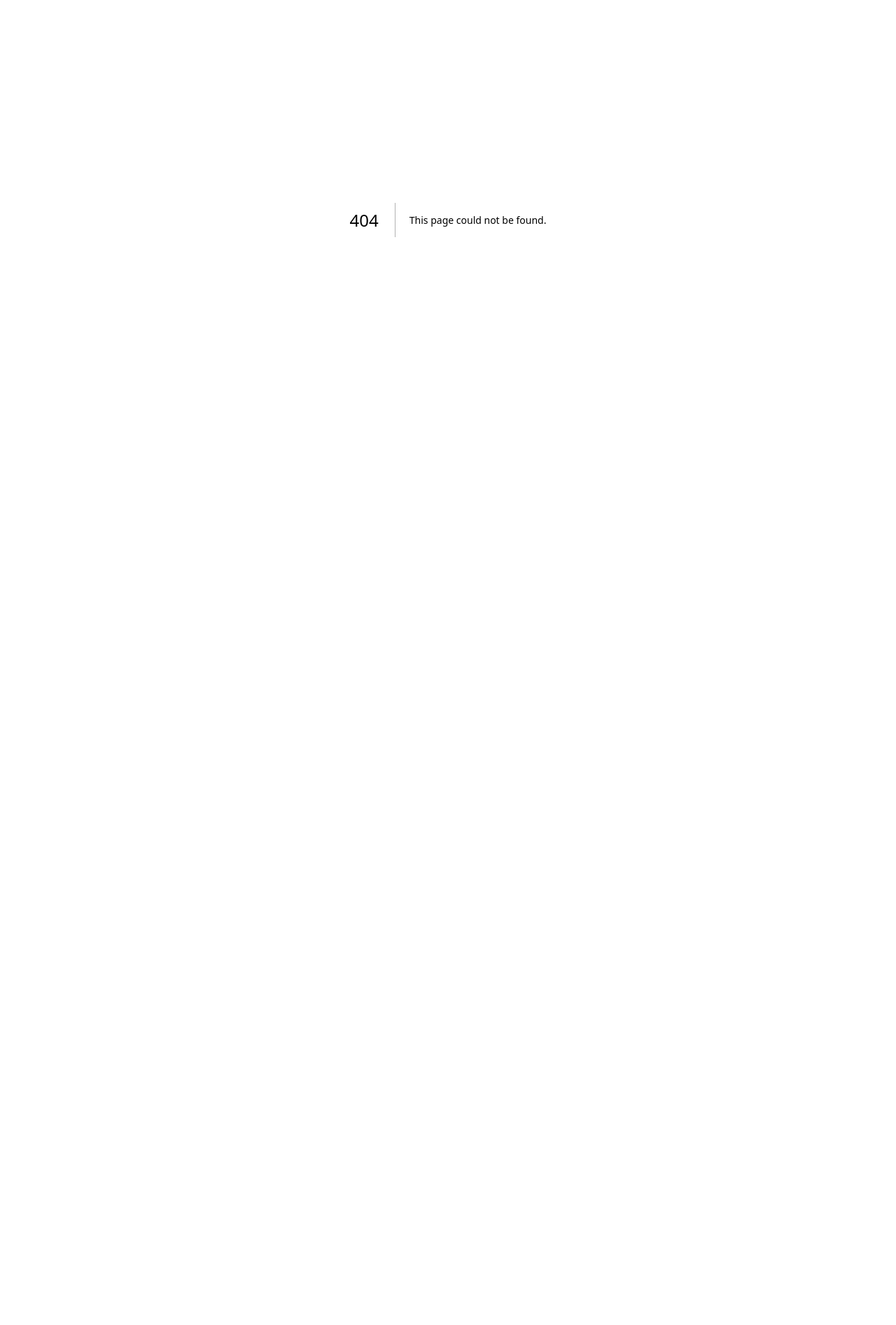
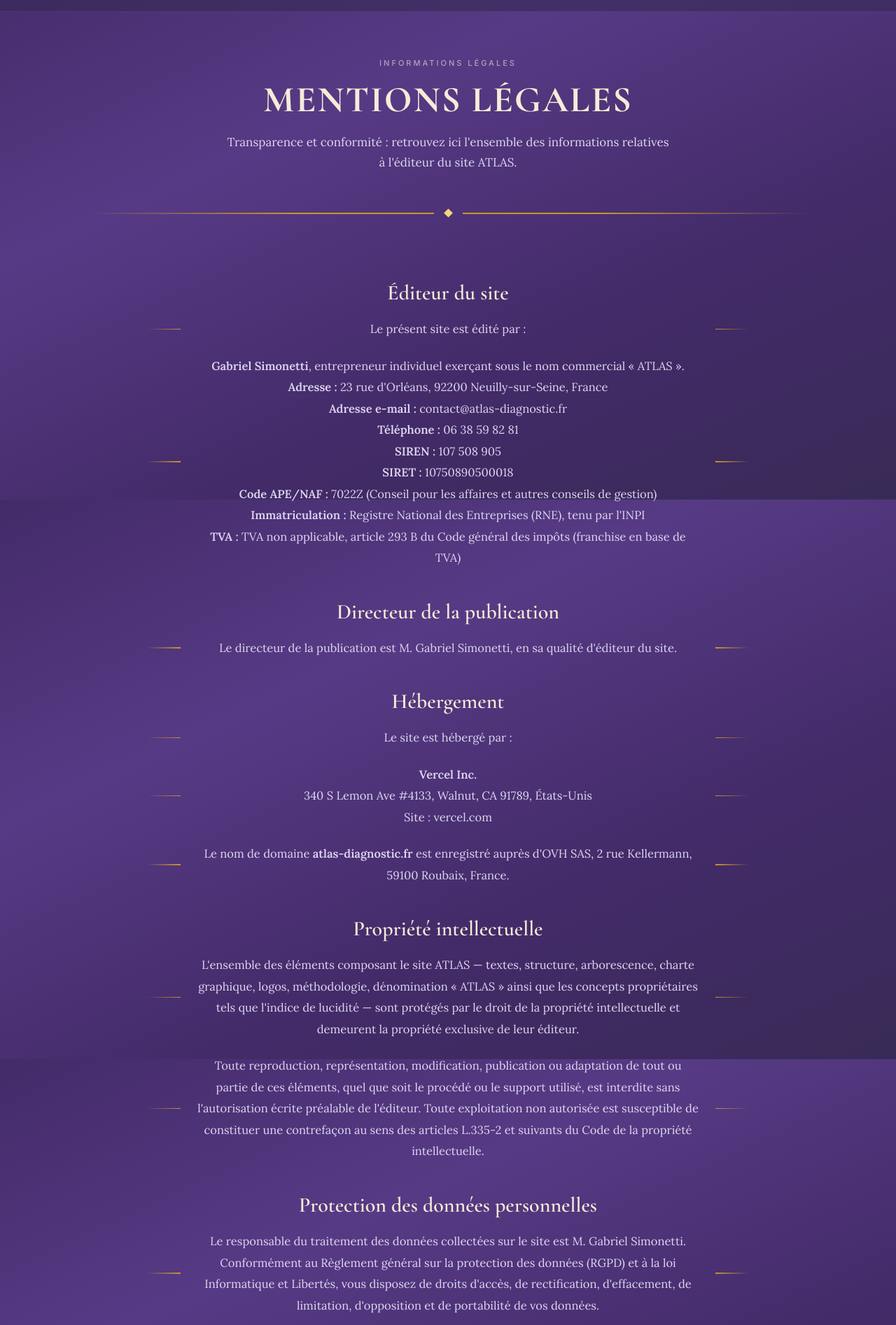
Before and after one commit to gabrielsimonetti62-hub/atlas-diagnostic, a Next.js app: page /mentions-legales in a window 1280 px wide. Before the commit this address had no page. Shown: the part 86-1980 px from the top of the page at 70% size. Before the commit the page ends 800 px from the top, so only its background shows below. Built offline with nearby package versions, Linux system fonts and the light colour scheme.

Commit message:
Create page.js

```diff
--- /dev/null
+++ b/app/mentions-legales/page.js
@@ -0,0 +1,79 @@
+import { Nav, Footer, GoldSep } from "../components";
+
+export const metadata = {
+  title: "Mentions légales — ATLAS",
+  description: "Mentions légales du site ATLAS : éditeur, hébergeur, propriété intellectuelle et protection des données personnelles.",
+};
+
+function Para({ children }) {
+  return (
+    <div className="apropos-para">
+      <p>{children}</p>
+    </div>
+  );
+}
+
+export default function MentionsLegales() {
+  return (
+    <>
+      <Nav />
+      <div className="container">
+        <section className="page-header">
+          <div className="section-label">Informations l&eacute;gales</div>
+          <h1>Mentions l&eacute;gales</h1>
+          <p className="section-intro">Transparence et conformit&eacute; : retrouvez ici l&apos;ensemble des informations relatives &agrave; l&apos;&eacute;diteur du site ATLAS.</p>
+        </section>
+      </div>
+      <div className="container"><GoldSep /></div>
+      <div className="container">
+        <section className="section apropos-body" style={{ paddingTop: "40px" }}>
+
+          <h2>&Eacute;diteur du site</h2>
+          <Para>Le pr&eacute;sent site est &eacute;dit&eacute; par&nbsp;:</Para>
+          <Para>
+            <strong>Gabriel Simonetti</strong>, entrepreneur individuel exer&ccedil;ant sous le nom commercial &laquo;&nbsp;ATLAS&nbsp;&raquo;.<br />
+            <strong>Adresse&nbsp;:</strong> 23 rue d&apos;Orl&eacute;ans, 92200 Neuilly-sur-Seine, France<br />
+            <strong>Adresse e-mail&nbsp;:</strong> contact@atlas-diagnostic.fr<br />
+            <strong>T&eacute;l&eacute;phone&nbsp;:</strong> 06 38 59 82 81<br />
+            <strong>SIREN&nbsp;:</strong> 107 508 905<br />
+            <strong>SIRET&nbsp;:</strong> 10750890500018<br />
+            <strong>Code APE/NAF&nbsp;:</strong> 7022Z (Conseil pour les affaires et autres conseils de gestion)<br />
+            <strong>Immatriculation&nbsp;:</strong> Registre National des Entreprises (RNE), tenu par l&apos;INPI<br />
+            <strong>TVA&nbsp;:</strong> TVA non applicable, article 293 B du Code g&eacute;n&eacute;ral des imp&ocirc;ts (franchise en base de TVA)
+          </Para>
+
+          <h2>Directeur de la publication</h2>
+          <Para>Le directeur de la publication est M. Gabriel Simonetti, en sa qualit&eacute; d&apos;&eacute;diteur du site.</Para>
+
+          <h2>H&eacute;bergement</h2>
+          <Para>Le site est h&eacute;berg&eacute; par&nbsp;:</Para>
+          <Para>
+            <strong>Vercel Inc.</strong><br />
+            340 S Lemon Ave #4133, Walnut, CA 91789, &Eacute;tats-Unis<br />
+            Site&nbsp;: vercel.com
+          </Para>
+          <Para>Le nom de domaine <strong>atlas-diagnostic.fr</strong> est enregistr&eacute; aupr&egrave;s d&apos;OVH SAS, 2 rue Kellermann, 59100 Roubaix, France.</Para>
+
+          <h2>Propri&eacute;t&eacute; intellectuelle</h2>
+          <Para>L&apos;ensemble des &eacute;l&eacute;ments composant le site ATLAS &mdash; textes, structure, arborescence, charte graphique, logos, m&eacute;thodologie, d&eacute;nomination &laquo;&nbsp;ATLAS&nbsp;&raquo; ainsi que les concepts propri&eacute;taires tels que l&apos;indice de lucidit&eacute; &mdash; sont prot&eacute;g&eacute;s par le droit de la propri&eacute;t&eacute; intellectuelle et demeurent la propri&eacute;t&eacute; exclusive de leur &eacute;diteur.</Para>
+          <Para>Toute reproduction, repr&eacute;sentation, modification, publication ou adaptation de tout ou partie de ces &eacute;l&eacute;ments, quel que soit le proc&eacute;d&eacute; ou le support utilis&eacute;, est interdite sans l&apos;autorisation &eacute;crite pr&eacute;alable de l&apos;&eacute;diteur. Toute exploitation non autoris&eacute;e est susceptible de constituer une contrefa&ccedil;on au sens des articles L.335-2 et suivants du Code de la propri&eacute;t&eacute; intellectuelle.</Para>
+
+          <h2>Protection des donn&eacute;es personnelles</h2>
+          <Para>Le responsable du traitement des donn&eacute;es collect&eacute;es sur le site est M. Gabriel Simonetti. Conform&eacute;ment au R&egrave;glement g&eacute;n&eacute;ral sur la protection des donn&eacute;es (RGPD) et &agrave; la loi Informatique et Libert&eacute;s, vous disposez de droits d&apos;acc&egrave;s, de rectification, d&apos;effacement, de limitation, d&apos;opposition et de portabilit&eacute; de vos donn&eacute;es.</Para>
+          <Para>Les modalit&eacute;s de collecte, de traitement et de conservation de vos donn&eacute;es sont d&eacute;taill&eacute;es dans notre <a href="/confidentialite">politique de confidentialit&eacute;</a>. Pour exercer vos droits, vous pouvez &eacute;crire &agrave; contact@atlas-diagnostic.fr. Vous disposez &eacute;galement du droit d&apos;introduire une r&eacute;clamation aupr&egrave;s de la CNIL (www.cnil.fr).</Para>
+
+          <h2>Cookies</h2>
+          <Para>Le site est susceptible d&apos;utiliser des cookies n&eacute;cessaires &agrave; son bon fonctionnement ainsi que, le cas &eacute;ch&eacute;ant, des cookies de mesure d&apos;audience. Les modalit&eacute;s relatives aux cookies sont pr&eacute;cis&eacute;es dans la <a href="/confidentialite">politique de confidentialit&eacute;</a>.</Para>
+
+          <h2>Responsabilit&eacute;</h2>
+          <Para>L&apos;&eacute;diteur s&apos;efforce d&apos;assurer l&apos;exactitude et la mise &agrave; jour des informations diffus&eacute;es sur le site, sans toutefois pouvoir en garantir l&apos;exhaustivit&eacute; ou l&apos;absence totale d&apos;erreur. Le site peut contenir des liens vers des sites tiers&nbsp;; l&apos;&eacute;diteur n&apos;exerce aucun contr&ocirc;le sur ces sites et d&eacute;cline toute responsabilit&eacute; quant &agrave; leur contenu.</Para>
+
+          <h2>Droit applicable</h2>
+          <Para>Les pr&eacute;sentes mentions l&eacute;gales sont soumises au droit fran&ccedil;ais. Tout litige relatif &agrave; leur interpr&eacute;tation ou &agrave; leur application rel&egrave;ve de la comp&eacute;tence des tribunaux fran&ccedil;ais.</Para>
+
+        </section>
+      </div>
+      <Footer />
+    </>
+  );
+}
```
